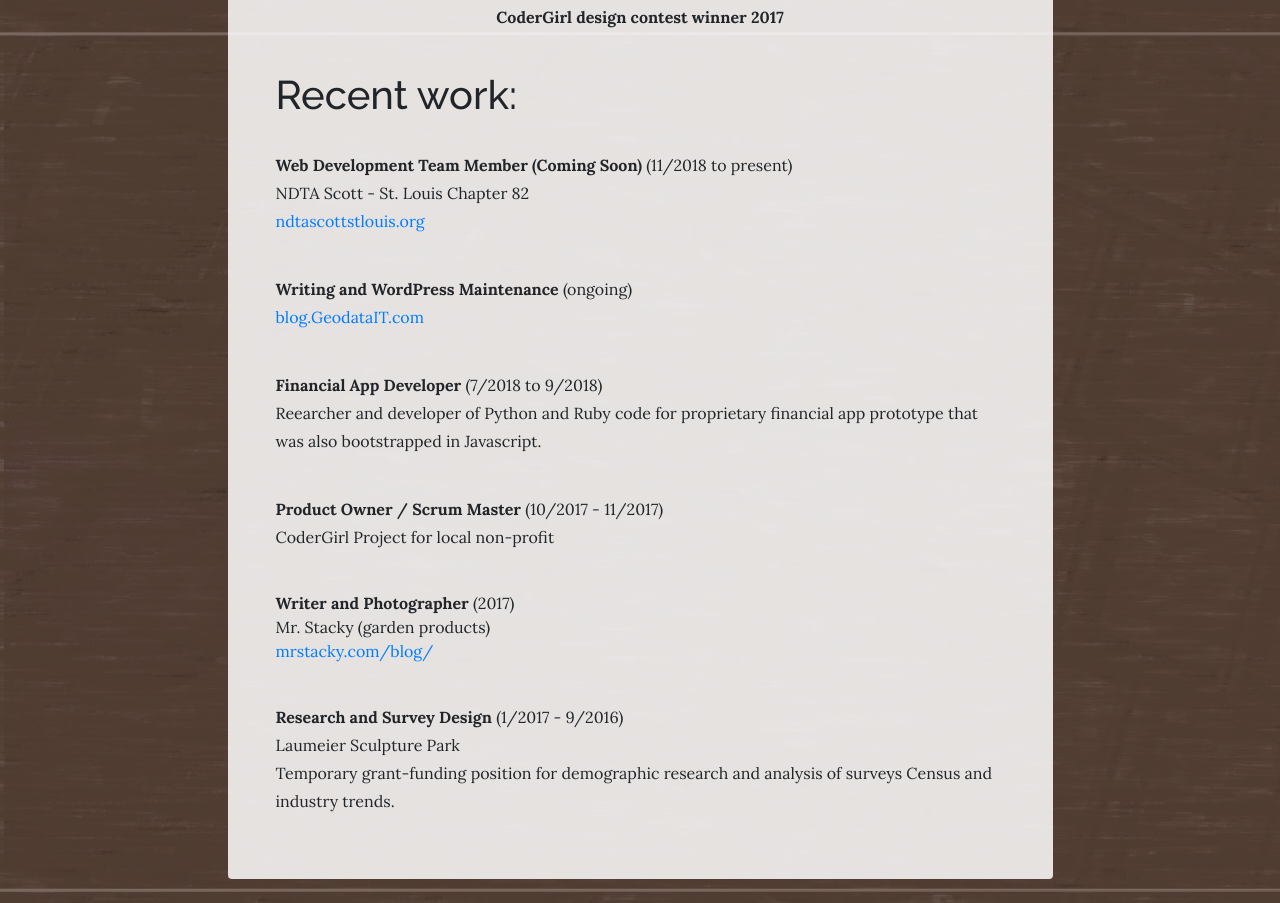
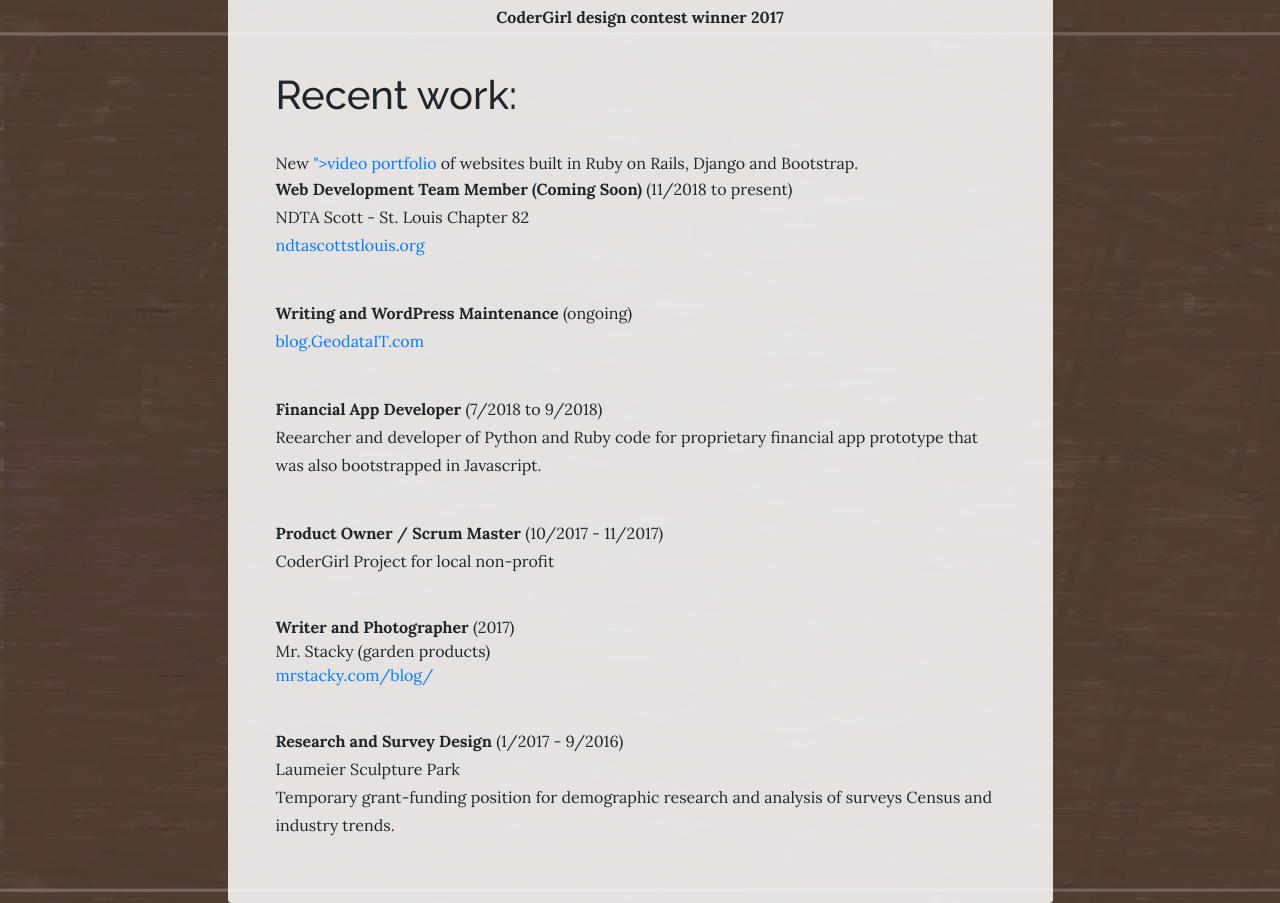
Before and after one commit to cherylhughey/websiteArchive, a website: page portfolio.html in a window 1280 px wide. Shown: the part 824-1727 px from the top of the page. Drawn offline with Linux system fonts and the light colour scheme.

Commit message:
Update portfolio.html

```diff
--- a/portfolio.html
+++ b/portfolio.html
@@ -74,6 +74,8 @@
                 <br>
                 <b><h1>Recent work:</h1></b>
                 <br>
+                <i class="fa fa-bullhorn" aria-hidden="true"></i>New <a href="<i class="fa fa-bullhorn" aria-hidden="true"></i>
+                  ">video portfolio</a> of websites built in Ruby on Rails, Django and Bootstrap.
                 <p><b>Web Development Team Member (Coming Soon)</b> (11/2018 to present)<br>
                 NDTA Scott - St. Louis Chapter 82<br>
                 <a  href ="https://www.ndtascottstlouis.org/"> ndtascottstlouis.org</a></p>
```
